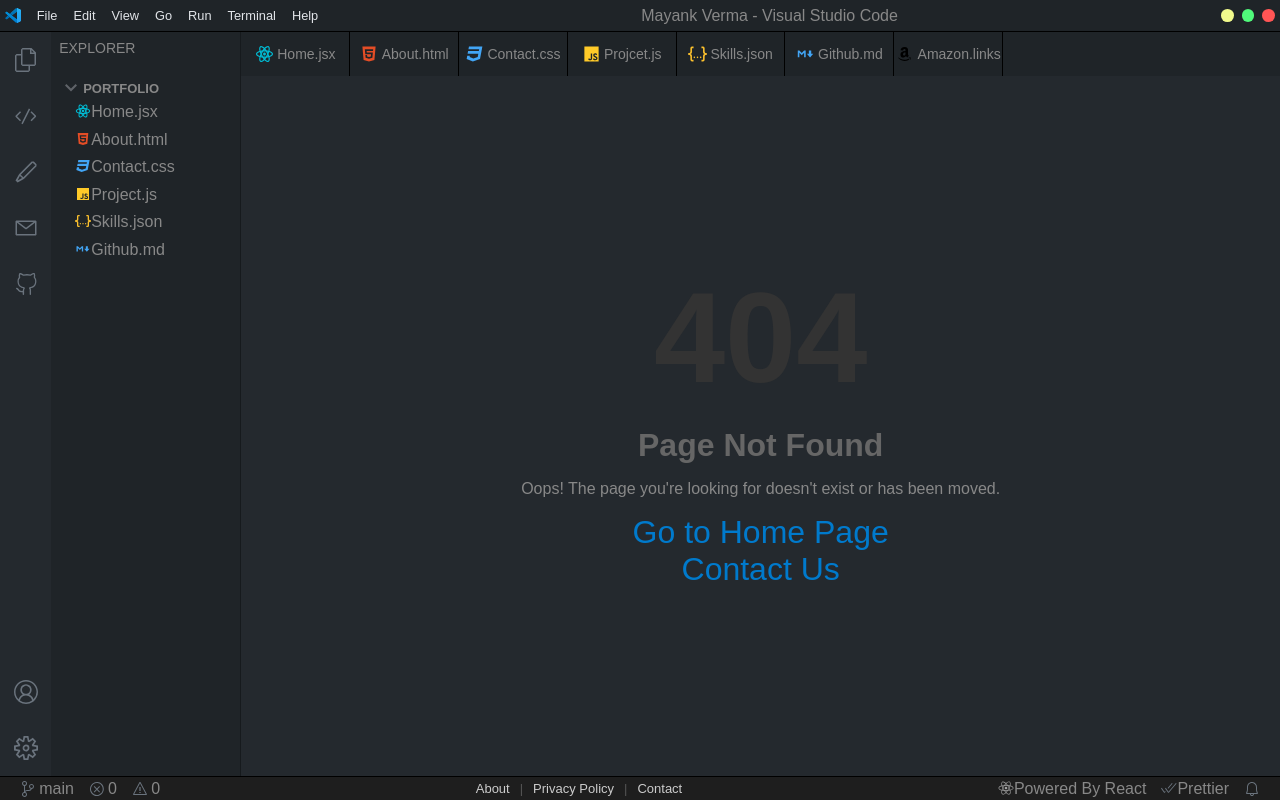
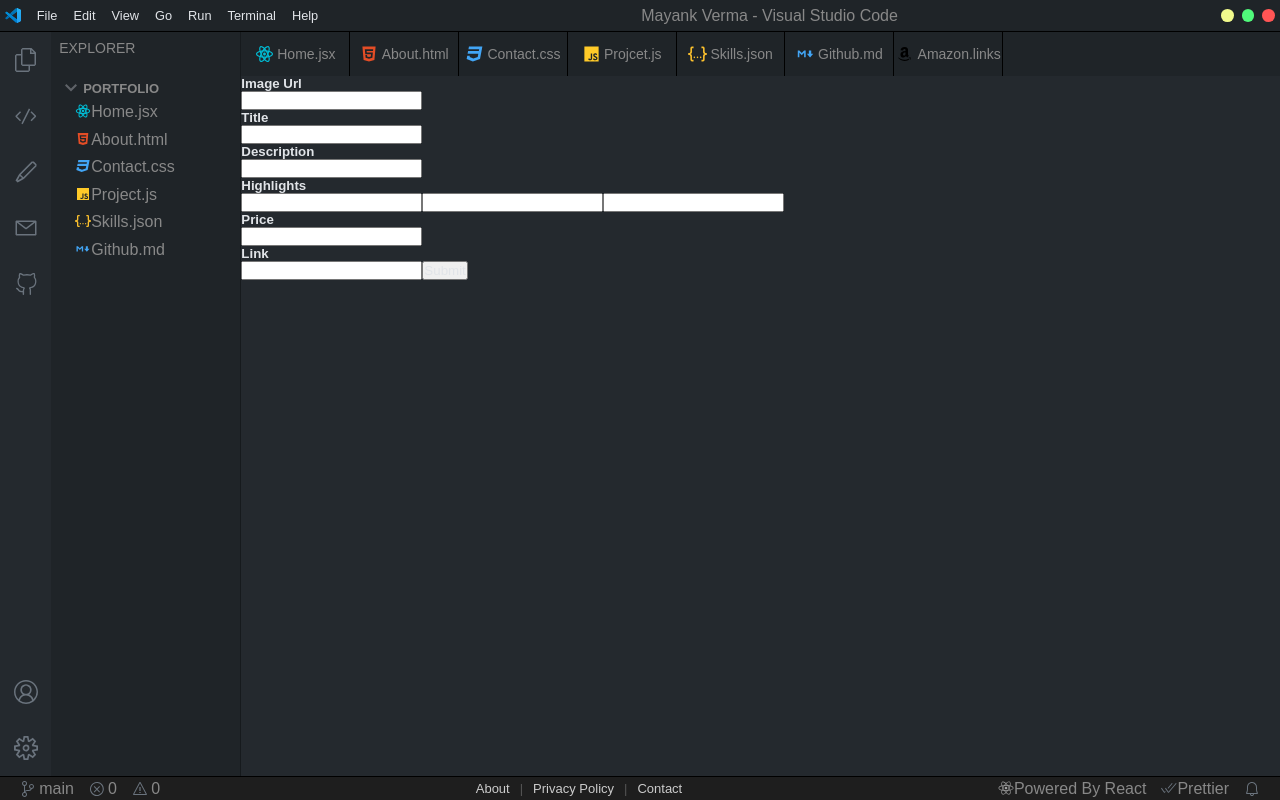
Before and after one commit to Wannacryy24/React_Profile_new, a React (Vite) app: page /fillDeals in a window 1280 px wide. Built offline with nearby package versions, Linux system fonts and the light colour scheme.

Commit message:
aded fill deals component

```diff
--- a/package.json
+++ b/package.json
@@ -11,6 +11,7 @@
   },
   "dependencies": {
     "@motionone/utils": "^10.18.0",
+    "formik": "^2.4.9",
     "framer-motion": "^12.0.0-alpha.0",
     "react": "^18.3.1",
     "react-animated-cursor": "^2.11.2",
--- a/src/App.jsx
+++ b/src/App.jsx
@@ -1,41 +1,44 @@
-import { Navigate, Route, BrowserRouter as Router, Routes,useLocation } from "react-router-dom"
+import { Navigate, Route, BrowserRouter as Router, Routes, useLocation } from "react-router-dom"
 import { ButtonContextProvider } from "./ButtonContext"
 import Footer from "./Component/Footer/Footer"
 import Header from "./Component/Header/Header"
 import LayoutMainDiv from "./LayoutMainDiv"
 import ReactGA from 'react-ga4';
 import { useEffect } from "react"
+import { DealsProvider } from "./context/DealsContext"
 
-function usePageTracking(){
+function usePageTracking() {
   const location = useLocation();
-  useEffect(()=> {
-    ReactGA.send({hitType:'pageview' , page: location.pathname})
-  } , [location])
+  useEffect(() => {
+    ReactGA.send({ hitType: 'pageview', page: location.pathname })
+  }, [location])
 }
 
 
 function App() {
-  useEffect(()=>{
+  useEffect(() => {
     ReactGA.initialize('G-N0LRLPFK9Q');
-  },[]);
+  }, []);
 
   //jab bhi koi location change hoga to ek pageview bheja jayega iske through.
   return (
-<ButtonContextProvider>
-      <Router>
-        <PageTracker/>
-        <Header/>
+    <ButtonContextProvider>
+      <DealsProvider>
+        <Router>
+          <PageTracker />
+          <Header />
           <Routes>
             <Route path="/" element={<Navigate to="/Home" replace />} />
-            <Route path="/*" element={<LayoutMainDiv/>} />
-        </Routes>
-        <Footer />
-      </Router>
+            <Route path="/*" element={<LayoutMainDiv />} />
+          </Routes>
+          <Footer />
+        </Router>
+      </DealsProvider>
     </ButtonContextProvider>
   )
 }
 
-function PageTracker(){
+function PageTracker() {
   usePageTracking();
   return null;
 }
--- a/src/Component/AmazonLinks/AmazonLinks.jsx
+++ b/src/Component/AmazonLinks/AmazonLinks.jsx
@@ -1,5 +1,8 @@
+import { useDeals } from "../../context/DealsContext";
 import { DealCard } from "./DealCard"
 export default function AmazonLinks() {
+    const { deals } = useDeals();
+
     return (
         <div className="amazon-wrapper">
             <div className="amazon-scroll-container">
@@ -26,7 +29,7 @@ export default function AmazonLinks() {
                         "Connect far and wide using Bluetooth 5",
                         "Equipped with convenient controls like power on and off",
                     ]}
-                    price="₹631"
+                    price="631"
                     link="https://amzn.to/40tGDnD"
                 />
 
@@ -40,7 +43,7 @@ export default function AmazonLinks() {
                         "RGB backlighting",
                         "Durable build quality",
                     ]}
-                    price="₹4,739"
+                    price="4,739"
                     link="https://www.amazon.in/Redragon-K673-Mechanical-Dedicated-Absorbing/dp/B0CDX5XGLK/ref=sr_1_3?dib=eyJ2IjoiMSJ9.QcABAaxSCcm1PwzsaigoZ0HOLx5QH9RB0Qs5e240EDrGPe_rZEMhVCdI4F4ZFmldiQlDM-jnspkSKtVIUSFIJEe3Gvae3LsSFL6lEp0nPj4wgxLiNbVO05ejuG2Qu6OO4zmS6k-Qxahio_My5B2sSfGIeSZbiw736YBRCA-Z-jFBt86wXebXSbJM8ydbFsySwrdmbwVd2lUkLKfnwEBAYHTDqFa8F-55luXUQHzwt4A.aQcytmLJsSiLuX4WSV-RajHeCYW1aJ4CdhncIv51ogc&dib_tag=se&keywords=Mechanical%2BKeyboard&nsdOptOutParam=true&qid=1771959264&refinements=p_36%3A420000-&rnid=1318502031&sr=8-3&th=1"
                 />
 
@@ -66,7 +69,7 @@ export default function AmazonLinks() {
                         "Eye Care & 1-Hour Auto Shut-off Mode",
                         "Immersive RGB Backlight for Gaming Ambiance",
                     ]}
-                    price="₹1999"
+                    price="1999"
                     link="https://www.amazon.in/dp/B07DY9KTF6?aod=1&th=1&psc=1"
                 />
 
@@ -81,7 +84,7 @@ export default function AmazonLinks() {
                         "All Size",
                         "Durable",
                     ]}
-                    price="₹299"
+                    price="299"
                     link="https://www.amazon.in/Zebronics-NS1000-Featuring-Foldable-Anti-Slip-Adjustable/dp/B0C376RWQP/ref=sr_1_5?crid=IIXA9YBJEAKA&dib=eyJ2IjoiMSJ9.AG7ta29N20XhJwLp0Q9IbQ6OqxLNCTPkc4Lmuyij9k5q_xPh7zxXdI2mXigbYD_wccEEWpixtTuK6RfshI8wjQdzAkxtU5WVTnWpWqfzpqYOwEdGVtJtvL_h54LQeMBmOhTofhm3x37ru0jkxpg8Iu5y06aXYRnDcwzESVOKzuuHuT76p4Bs4w1u5KNj0KYZDvRPPpZwRmyXYi5ZGhKdz2XhQcaTbHafYQWOlXus-dM.KDumWImt1VWdpkxUydcndeBHm_uvAJTSOrOiYkwJ2Tw&dib_tag=se&keywords=Laptop%2BStand&qid=1771959729&sprefix=monitor%2Blight%2Bbar%2Caps%2C505&sr=8-5&th=1"
                 />
 
@@ -95,10 +98,9 @@ export default function AmazonLinks() {
                         "Comfortable",
                         "Egronomic design",
                     ]}
-                    price="₹1,499"
+                    price="1,499"
                     link="https://www.amazon.in/GOBOULT-Launched-Headphones-Bluetooth-Wireless/dp/B0FNN74DWP/ref=sr_1_3?crid=H3H64TLRYJ0G&dib=eyJ2IjoiMSJ9.M2RMPwosuynYNQ1wIQA98K-rciRuU7JhCETwMtgWGEY2jWi3dDLKH8G1swf38D-Un_VY7PYtvzAkuAW7h1CcOruggFsceN2A8MRiccYpopl1i4UtWVkINRChHeVirM7dI8CQYWG6PB9PtmhmJ1Cr0E6XCmnGewhE8uhFMx3xXI-fV5O__5kV0uupBL3cP4ryndSiThBAeT_7cIVn-ZnJ3yfG6QAISC4y3Wl6394jQ-k.vZ45SmZZYYfamd-XF7pNEFONAlBUy23nbknmDU_ADiA&dib_tag=se&keywords=Headphones&qid=1771959865&sprefix=laptop%2Bstand%2Caps%2C401&sr=8-3&th=1"
                 />
-
 
                 <DealCard
                     image="https://m.media-amazon.com/images/I/61q7GuSnqDL._SL1500_.jpg"
@@ -109,10 +111,21 @@ export default function AmazonLinks() {
                         "Chip availavle",
                         "Different Modes",
                     ]}
-                    price="₹20"
+                    price="20"
                     link="https://www.amazon.in/Zebronics-Auto-White-Balance-Auto-Exposure-FaceTime/dp/B0FLXPZ77B/ref=sr_1_4?crid=39QQTDP42WVH1&dib=eyJ2IjoiMSJ9.EW-f2H9-Qthlja8X39cmG5d9VqmypcIuEr_fR9rwj-mJMcpkfSO3Tmgcs3eKsnn7J9CibVriDnmjW1fqHXpjfk5-0_CD2DwT0veBf35qOpkN-wJv70w2-kHZHM-r6T4JEDr9Unvyj2sLzzbxCjTqstLQGYdRLI8wFJZb6TeCqUOlNCcWdQNcprqFC8J8p-B218gmDLpfluXsDCWcmxWWdv-g0Q1zEd-ho9pdAJ3VLFQ.LjUswMgxo-a7v3lV-Z6R9i4E1vDqxjw0-nqyTzpUE6M&dib_tag=se&keywords=Webcams&qid=1771960005&sprefix=webcams%2Caps%2C427&sr=8-4"
                 />
 
+                {deals.map((deal) => (
+                    <DealCard
+                        key={deal.link}
+                        image={deal.image}
+                        title={deal.title}
+                        description={deal.description}
+                        highlights={deal.highlights}
+                        price={deal.price}
+                        link={deal.link}
+                    />
+                ))}
             </div>
         </div>
     );
--- a/src/Component/AmazonLinks/DealCard.jsx
+++ b/src/Component/AmazonLinks/DealCard.jsx
@@ -24,7 +24,7 @@ export function DealCard({
         </ul>
 
         <div className="deal-footer">
-          <span className="deal-price">{price}</span>
+          <span className="deal-price">Rs : {price}</span>
 
           <a
             href={link}
--- /dev/null
+++ b/src/Component/FillDeals/index.jsx
@@ -0,0 +1,92 @@
+import { useFormik } from "formik"
+import { useDeals } from "../../context/DealsContext"
+
+export const FillDeals = () => {
+    const { setDeals } = useDeals();
+
+    const formik = useFormik({
+        initialValues: {
+            image: "",
+            title: "",
+            description: "",
+            highlights: ["", "", ""],
+            price: "",
+            link: "",
+        },
+        onSubmit: (values, { resetForm }) => {
+            setDeals(prevDeals => [...prevDeals, values])
+            resetForm()
+        }
+    })
+
+    return (
+        <form onSubmit={formik.handleSubmit}>
+            <div>
+                <h5>Image Url</h5>
+                <input
+                    type="text"
+                    name="image"
+                    value={formik.values.image}
+                    onChange={formik.handleChange}
+                    onBlur={formik.handleBlur}
+                />
+
+                <h5>Title</h5>
+                <input
+                    type="text"
+                    name="title"
+                    value={formik.values.title}
+                    onChange={formik.handleChange}
+                    onBlur={formik.handleBlur}
+                />
+
+                <h5>Description</h5>
+                <input
+                    type="text"
+                    name="description"
+                    value={formik.values.description}
+                    onChange={formik.handleChange}
+                    onBlur={formik.handleBlur}
+                />
+
+                <h5>Highlights</h5>
+                <input
+                    type="text"
+                    name="highlights[0]"
+                    value={formik.values.highlights[0]}
+                    onChange={formik.handleChange}
+                />
+                <input
+                    type="text"
+                    name="highlights[1]"
+                    value={formik.values.highlights[1]}
+                    onChange={formik.handleChange}
+                />
+                <input
+                    type="text"
+                    name="highlights[2]"
+                    value={formik.values.highlights[2]}
+                    onChange={formik.handleChange}
+                />
+
+                <h5>Price</h5>
+                <input
+                    type="text"
+                    name="price"
+                    value={formik.values.price}
+                    onChange={formik.handleChange}
+                />
+
+                <h5>Link</h5>
+                <input
+                    type="text"
+                    name="link"
+                    value={formik.values.link}
+                    onChange={formik.handleChange}
+                />
+
+                <button type="submit">Submit</button>
+            </div>
+        </form>
+    )
+}
--- a/src/TabNav.jsx
+++ b/src/TabNav.jsx
@@ -13,6 +13,7 @@ import { Link, Route, Routes, useNavigate } from "react-router-dom";
 import PageNotFound from "./Component/PageNotFound/PageNotFound";
 import AmazonLinks from "./Component/AmazonLinks/AmazonLinks";
 import PrivacyPolicy from "./Component/PrivacyPolicy/PrivacyPolicy";
+import { FillDeals } from "./Component/FillDeals";
 
 
 export default function TabNav() {
@@ -174,6 +175,7 @@ export default function TabNav() {
             <Route path='/deals' element={<AmazonLinks />} />
             <Route path='/PrivacyPolicy' element={<PrivacyPolicy />} />
             <Route path='*' element={<PageNotFound />} />
+            <Route path="/fillDeals" element={<FillDeals/>} />
           </Routes>
         }
 
--- /dev/null
+++ b/src/context/DealsContext.jsx
@@ -0,0 +1,27 @@
+import React, { createContext, useContext, useState } from "react";
+
+// Create context
+const DealsContext = createContext();
+
+// Custom hook (cleaner usage)
+export const useDeals = () => useContext(DealsContext);
+
+// Provider component
+export const DealsProvider = ({ children }) => {
+  const [deals, setDeals] = useState([
+    {
+      image: "https://m.media-amazon.com/images/I/41Rql2Ck6EL.jpg",
+      title: "Bluetooth speaker",
+      description: "This is a limited-time deal.",
+      highlights: ["Free Shipping", "24/7 Support"],
+      price: "631",
+      link: "https://amzn.to/40tGDnD",
+    },
+  ]);
+
+  return (
+    <DealsContext.Provider value={{ deals, setDeals }}>
+      {children}
+    </DealsContext.Provider>
+  );
+};
```
Also changed, not shown: 1 other file (tests, documents, lock files or other folders).
